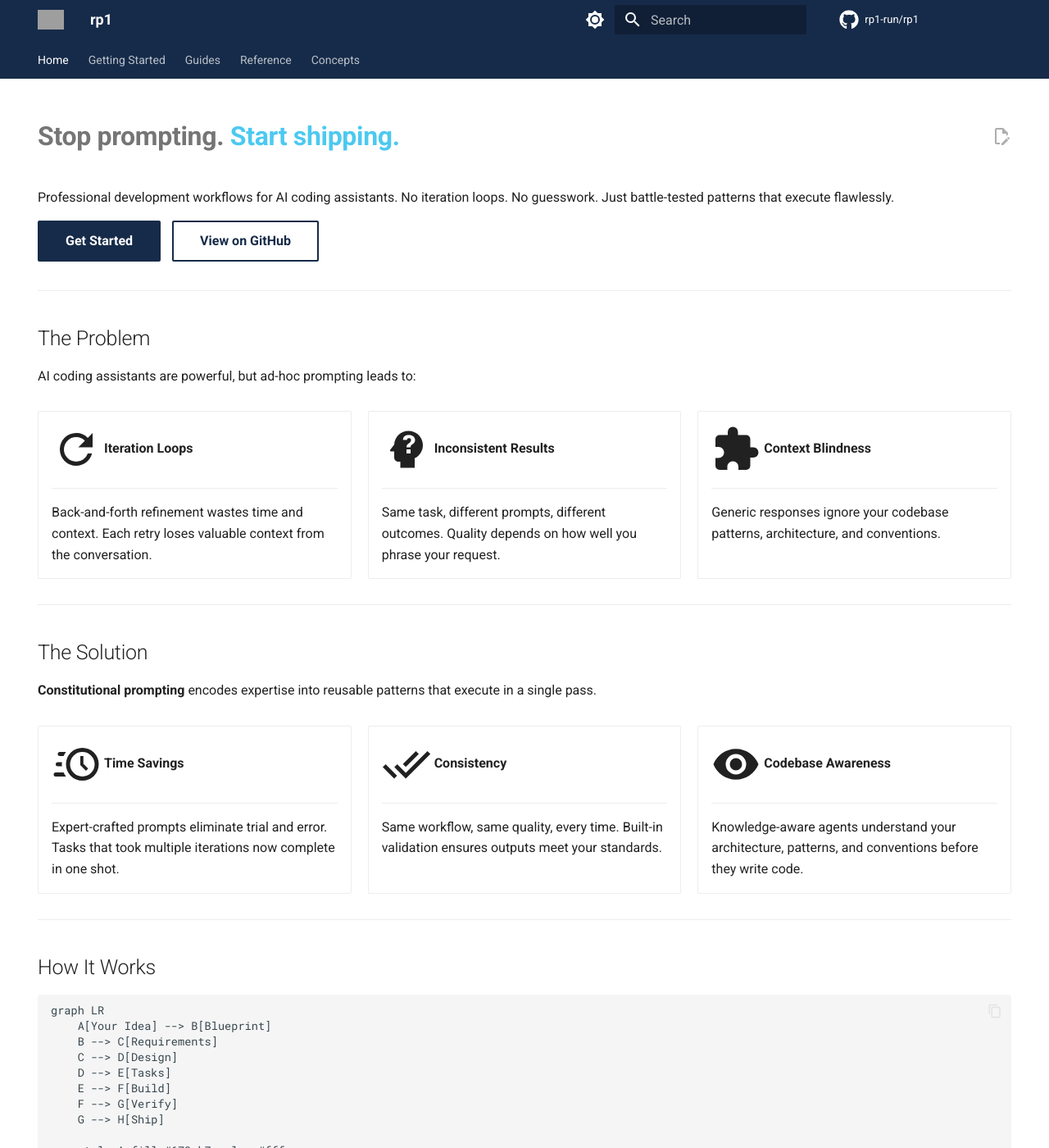
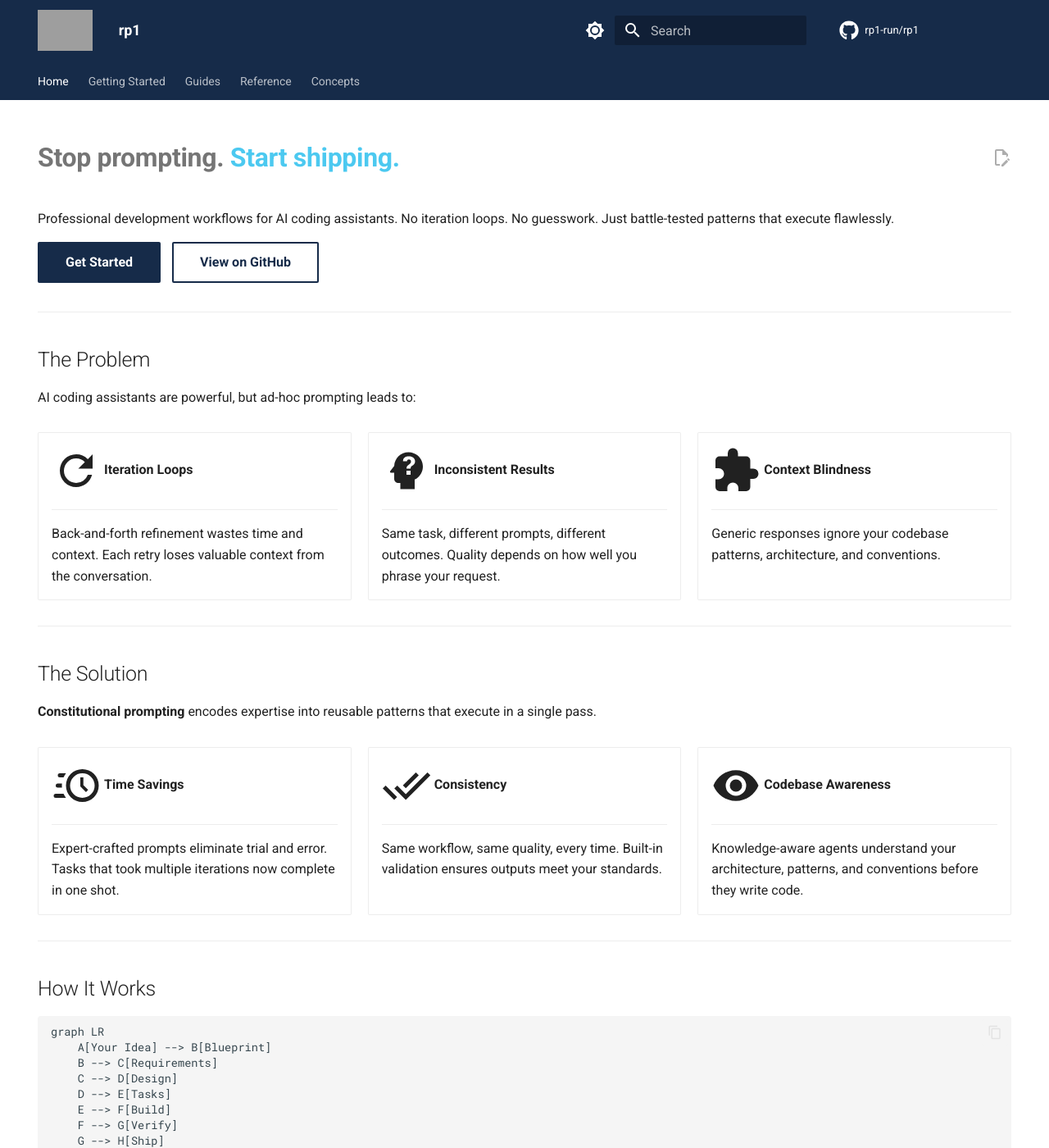
Before and after one commit to rp1-run/rp1, an MkDocs documentation site: the page built from docs/index.md, in a window 1280 px wide and 1400 px high. Shown: the whole window at 82% size. Built offline with MkDocs 1.6.1 and Material for MkDocs 9.7.7, drawn with Linux system fonts in a browser that asks for light colours; comment, search, counter and statistics services are not loaded; grey boxes are pictures that could not be loaded.

Commit message:
style(docs): increase logo size in header
🤖 Generated with [Claude Code](https://claude.com/claude-code)

Co-Authored-By: Claude <noreply@anthropic.com>

```diff
--- a/docs/stylesheets/extra.css
+++ b/docs/stylesheets/extra.css
@@ -37,6 +37,12 @@
 
 [data-md-color-scheme="slate"] strong {
   color: #FDBE5D;
+}
+
+/* Logo sizing */
+.md-header__button.md-logo img {
+  height: 2.5rem;
+  width: auto;
 }
 
 /* Hero section enhancement */
```
